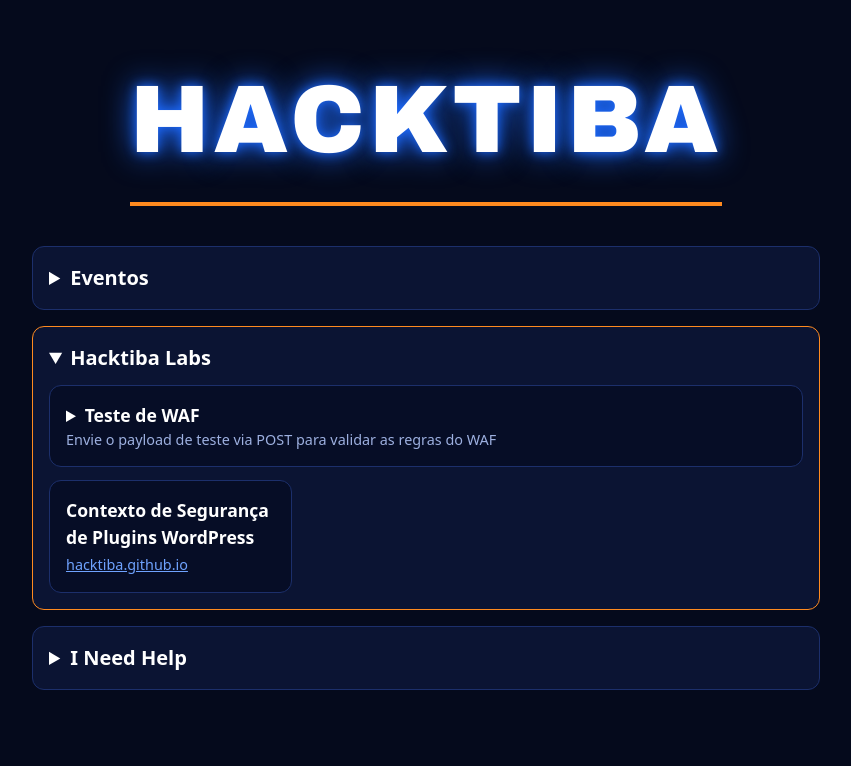
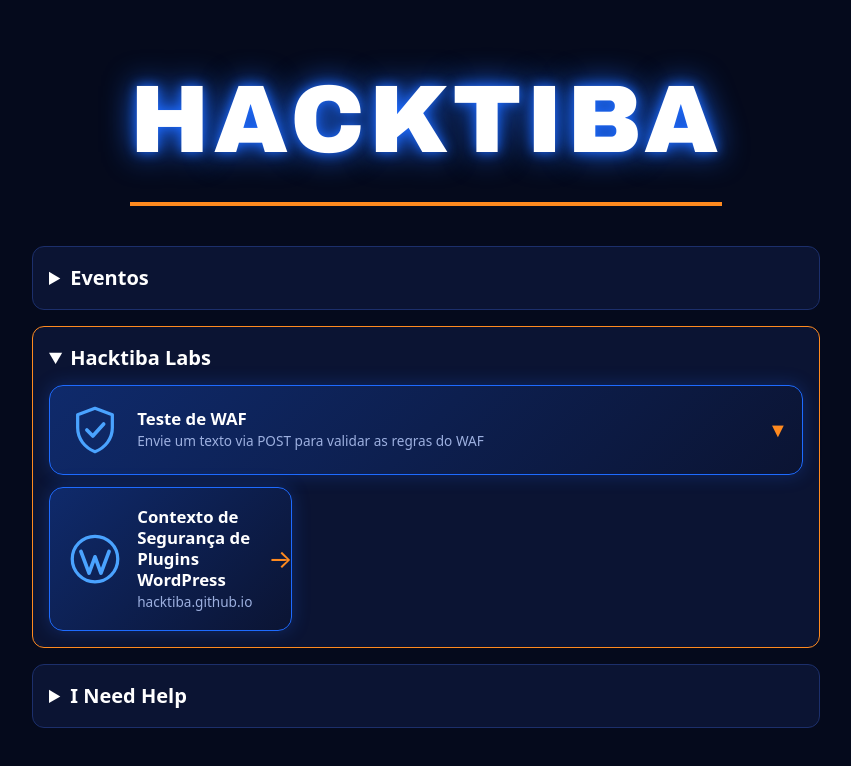
Before and after one commit to hacktiba/www.hacktiba.com.br, a plain HTML site: page index.html in a window 1280 px wide. Both pictures are taken after a click on the heading "Hacktiba Labs". Shown: the whole page, without its empty margins (214-1065 px from the left). Drawn offline with Linux system fonts and the light colour scheme.

Commit message:
Update index.html

```diff
--- a/index.html
+++ b/index.html
@@ -49,6 +49,35 @@
   .warn { margin-top: .8rem; font-size: .8rem; color: var(--muted); }
   #result { margin-top: 1rem; padding: .7rem; border-radius: 8px; background: #060d26; border: 1px solid var(--line);
     font-family: ui-monospace, Menlo, Consolas, monospace; font-size: .85rem; white-space: pre-wrap; display: none; }
+  a.plugin { display: flex; align-items: center; gap: 1rem; padding: 1.1rem 1.2rem; text-decoration: none; color: var(--fg);
+    background: linear-gradient(135deg, #0f2a6b, #0b1433); border: 1px solid var(--glow); border-radius: 14px;
+    box-shadow: 0 0 18px rgba(30,107,255,.25); transition: transform .15s, border-color .15s, box-shadow .15s; }
+  a.plugin:hover, a.plugin:active { transform: translateY(-2px); border-color: var(--accent); box-shadow: 0 0 22px rgba(255,138,31,.35); }
+  a.plugin .wp { width: 52px; height: 52px; flex: none; color: #4aa3ff; }
+  a.plugin .txt { flex: 1; display: flex; flex-direction: column; gap: .15rem; }
+  a.plugin strong { font-size: 1.05rem; line-height: 1.25; }
+  a.plugin small { color: var(--muted); font-size: .85rem; }
+  a.plugin .go { font-size: 1.6rem; color: var(--accent); }
+  details.waf { grid-column: 1 / -1; background: linear-gradient(135deg, #0f2a6b, #0b1433); border: 1px solid var(--glow);
+    border-radius: 14px; box-shadow: 0 0 18px rgba(30,107,255,.25); transition: border-color .15s, box-shadow .15s; }
+  details.waf[open] { border-color: var(--accent); box-shadow: 0 0 22px rgba(255,138,31,.3); }
+  details.waf > summary { display: flex; align-items: center; gap: 1rem; padding: 1.1rem 1.2rem; list-style: none; cursor: pointer; }
+  details.waf > summary::-webkit-details-marker { display: none; }
+  details.waf .shield { width: 52px; height: 52px; flex: none; color: #4aa3ff; }
+  details.waf .txt { flex: 1; display: flex; flex-direction: column; gap: .15rem; }
+  details.waf strong { font-size: 1.05rem; line-height: 1.25; }
+  details.waf small { display: block; color: var(--muted); font-size: .85rem; font-weight: 400; }
+  details.waf .go { font-size: 1.3rem; color: var(--accent); transition: transform .2s; }
+  details.waf[open] .go { transform: rotate(180deg); }
+  details.waf form { padding: 0 1.2rem 1.2rem; }
+  details.waf label { margin-top: 0; }
+  details.waf input { margin-top: .4rem; padding: .8rem; border: 1px solid var(--glow); border-radius: 10px;
+    font-family: ui-monospace, Menlo, Consolas, monospace; font-size: 1rem; }
+  details.waf input:focus { outline: none; border-color: var(--accent); box-shadow: 0 0 0 3px rgba(255,138,31,.25); }
+  details.waf button { width: 100%; margin-top: .9rem; padding: .85rem; border: 0; border-radius: 10px; background: var(--accent);
+    color: #1a0c00; font-weight: 800; font-size: 1.05rem; cursor: pointer; transition: filter .15s, transform .1s; }
+  details.waf button:hover { filter: brightness(1.1); }
+  details.waf button:active { transform: scale(.98); }
 </style>
 </head>
 <body>
@@ -69,20 +98,36 @@
   <details class="sec" id="labs">
     <summary>Hacktiba Labs</summary>
     <div class="grid">
-      <details class="card">
-        <summary>Teste de WAF <small>Envie o payload de teste via POST para validar as regras do WAF</small></summary>
-        <form method="POST" action="" target="_blank">
-          <label>Payload
-            <input type="text" name="payload" value="&lt;script&gt;alert(1)&lt;/script&gt;" readonly>
-          </label>
-          <div class="chips"><button type="submit">Enviar</button></div>
+      <details class="waf">
+        <summary>
+          <svg class="shield" viewBox="0 0 48 48" aria-hidden="true">
+            <path d="M24 4l16 6v12c0 10-6.5 18.5-16 22C14.5 40.5 8 32 8 22V10l16-6z" fill="none" stroke="currentColor" stroke-width="3" stroke-linejoin="round"/>
+            <path d="M16.5 24l5.5 5.5L32 18.5" fill="none" stroke="currentColor" stroke-width="3.4" stroke-linecap="round" stroke-linejoin="round"/>
+          </svg>
+          <span class="txt">
+            <strong>Teste de WAF</strong>
+            <small>Envie um texto via POST para validar as regras do WAF</small>
+          </span>
+          <span class="go" aria-hidden="true">&#9662;</span>
+        </summary>
+        <form method="POST" action="https://www.hacktiba.com.br/" target="_blank">
+          <label for="payload">Texto a enviar</label>
+          <input id="payload" type="text" name="payload" placeholder="Digite algo para enviar" autocomplete="off" autocapitalize="off" spellcheck="false">
+          <button type="submit">Enviar</button>
         </form>
       </details>
 
-      <div class="card">
-        <h3>Contexto de Segurança de Plugins WordPress</h3>
-        <p><a href="https://hacktiba.github.io" target="_blank" rel="noopener">hacktiba.github.io</a></p>
-      </div>
+      <a class="plugin" href="https://hacktiba.github.io" target="_blank" rel="noopener">
+        <svg class="wp" viewBox="0 0 48 48" aria-hidden="true">
+          <circle cx="24" cy="24" r="21" fill="none" stroke="currentColor" stroke-width="3"/>
+          <path d="M11 17l7.5 20 5.5-15 5.5 15 7.5-20" fill="none" stroke="currentColor" stroke-width="3.4" stroke-linecap="round" stroke-linejoin="round"/>
+        </svg>
+        <span class="txt">
+          <strong>Contexto de Segurança de Plugins WordPress</strong>
+          <small>hacktiba.github.io</small>
+        </span>
+        <span class="go" aria-hidden="true">&rarr;</span>
+      </a>
     </div>
   </details>
 
```
